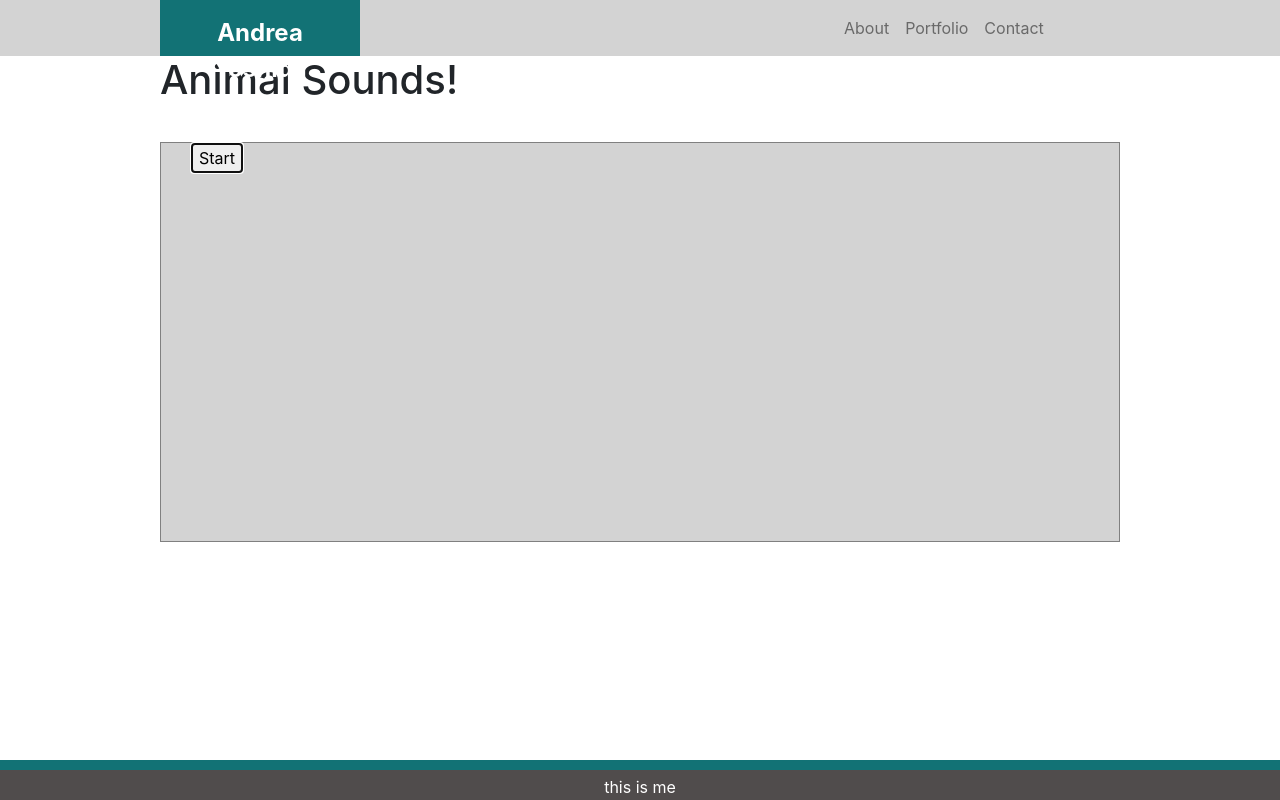
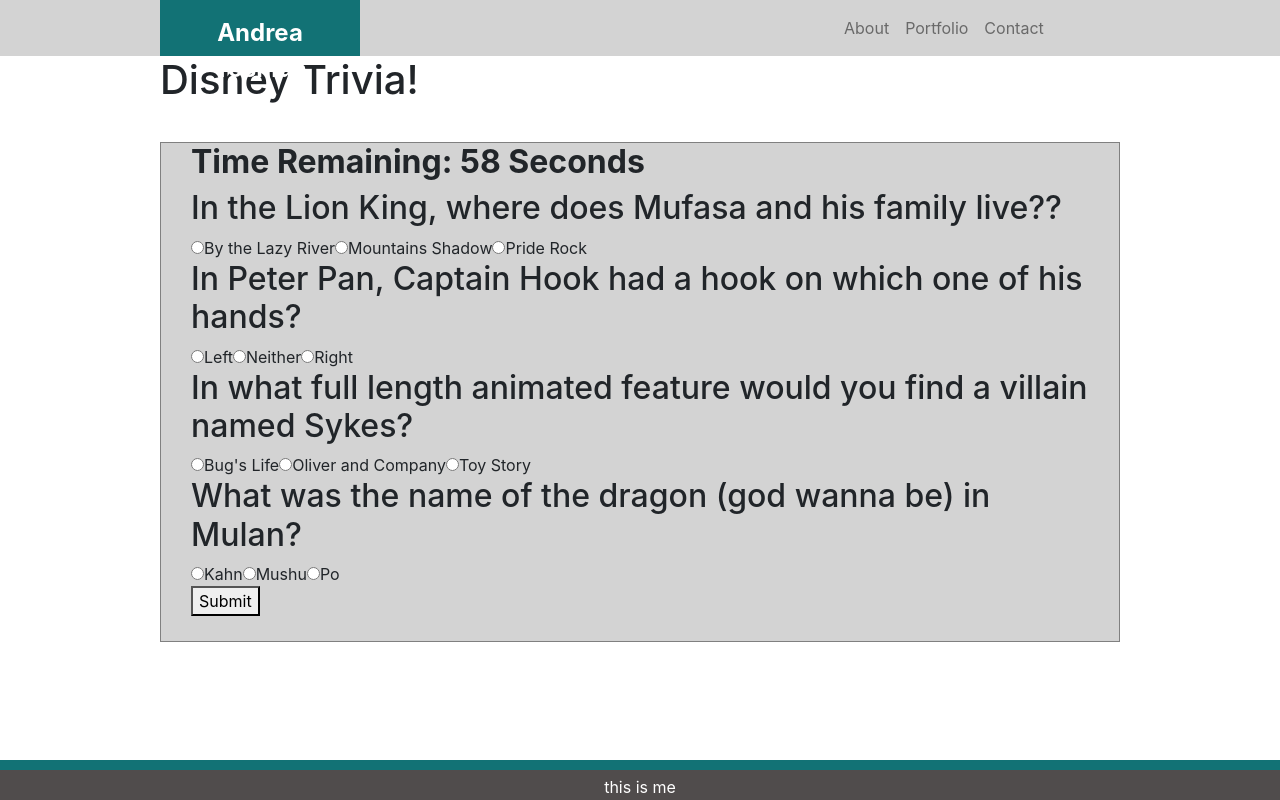
Before and after one commit to aryoshida/TriviaGame, a plain HTML site: page index.html in a window 1280 px wide. Both pictures are taken after a click on the button "Start". Drawn offline with nearby package versions, Linux system fonts and the light colour scheme.

Commit message:
I made some update

```diff
--- a/assets/css/style.css
+++ b/assets/css/style.css
@@ -67,7 +67,7 @@
     padding: 0px 30px;
     margin: 30px 0px;
     border: 1px solid grey;
-    height: 400px;
+    height: 500px;
 }
 /* DONT TOUCH THIS ABOVE CODE! */
 
--- a/assets/javascript/app.js
+++ b/assets/javascript/app.js
@@ -160,10 +160,25 @@
     }
 ];
 
+var game = {
+    correct: 0,
+    incorrect: 0,
+    counter: 60,
+    countdown: function(){
+        game.counter--;
+        $("#counter").html(game.counter);
+        if(game.counter<=0){
+            alert("Time is up!!!");
+            game.done();
+        }
+    },
+    start: function(){
 
-$("#start").on("click", function(){
+        timer = setInterval(game.countdown,1000);
 
-    $('#quizBody').html('');
+        $("#quizBody").prepend("<h2><b>Time Remaining: <span id='counter'>60</span> Seconds</b></h2>");
+
+        $("#start").remove();
 
         for(var i = 0; i < triviaQuestions.length; i++){
 
@@ -171,12 +186,25 @@
             for(var j = 0; j < triviaQuestions[i].choices.length; j++){
                 $("#quizBody").append("<input type='radio' name='question-"+i+"' value='"+triviaQuestions[i].choices[j]+"'>"+triviaQuestions[i].choices[j]);
             }
+
         }
+    },
+    done: function(){
+        $.each($("input[name='question-1]':checked"))
+    }
+}
+
+
+$("#start").on("click", function(){
+
+    game.start();
 
     $("#quizBody").append("<br>");
 
     $("#quizBody").append("<button id='submit'>Submit</button>");
 
-    $('#Submit').on('click', ...);
+});
 
-})
+
+
+// $('#Submit').on('click', ...);
--- a/index.html
+++ b/index.html
@@ -50,7 +50,7 @@
         <div class="container">
             <div class="row">
 
-                <h1 id="title">Animal Sounds!</h1>
+                <h1 id="title">Disney Trivia!</h1>
 
                 <section id="quizBody">
                 <!-- put your code for the game here -->
```
Lines whose indentation alone changed are shown as unchanged.
